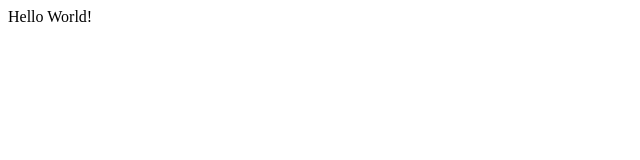
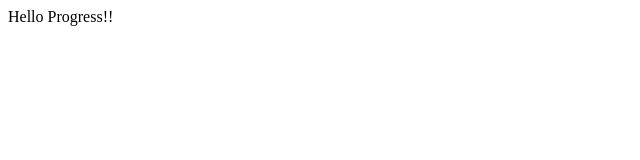
Before and after one commit to morimai123/basic_php_wareki, a plain HTML site: page index.html in a window 1280 px wide. Shown: the full height of the page, 0-640 px from the left. Drawn offline with Linux system fonts and the light colour scheme.

Commit message:
change contents

```diff
--- a/index.html
+++ b/index.html
@@ -7,6 +7,6 @@
     <title>Document</title>
 </head>
 <body>
-    Hello World!
+    Hello Progress!!
 </body>
 </html>
```
